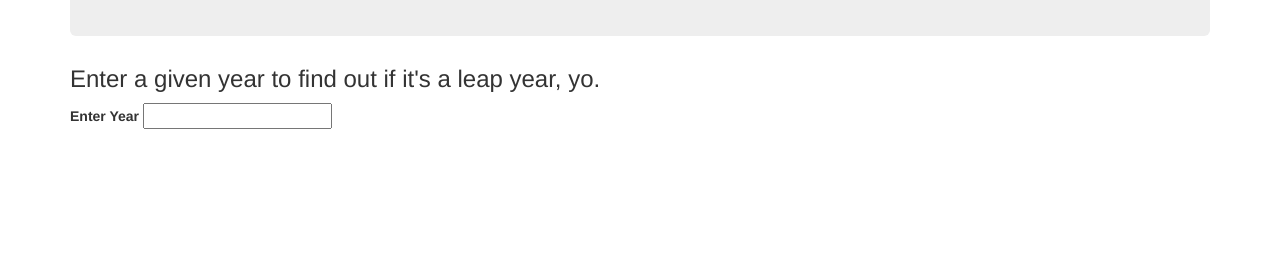
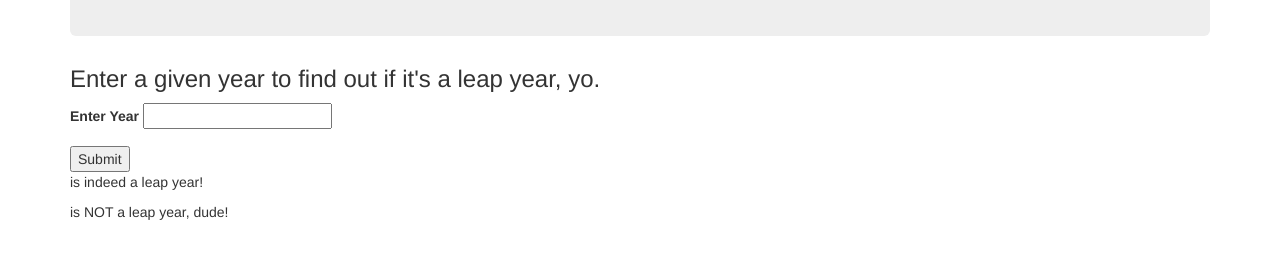
Before and after one commit to maxobaxo/leap-year, a plain HTML site: page index.html in a window 1280 px wide. Shown: the part 159-418 px from the top of the page. Drawn offline with Linux system fonts and the light colour scheme.

Commit message:
add results content in html

```diff
--- a/index.html
+++ b/index.html
@@ -19,8 +19,15 @@
           <label for="year">Enter Year</label>
           <input type="number" id="year" name="name" value="">
         </div>
+        <button type="submit" name="button">Submit</button>
       </form>
 
+      <div class="result" id="yes">
+        <p><span class="entered-year"></span> is indeed a leap year!</p>
+      </div>
+      <div class="result" id="no">
+          <p><span class="entered-year"></span> is NOT a leap year, dude!</p>
+      </div>
     </div>
   </body>
 </html>
```
